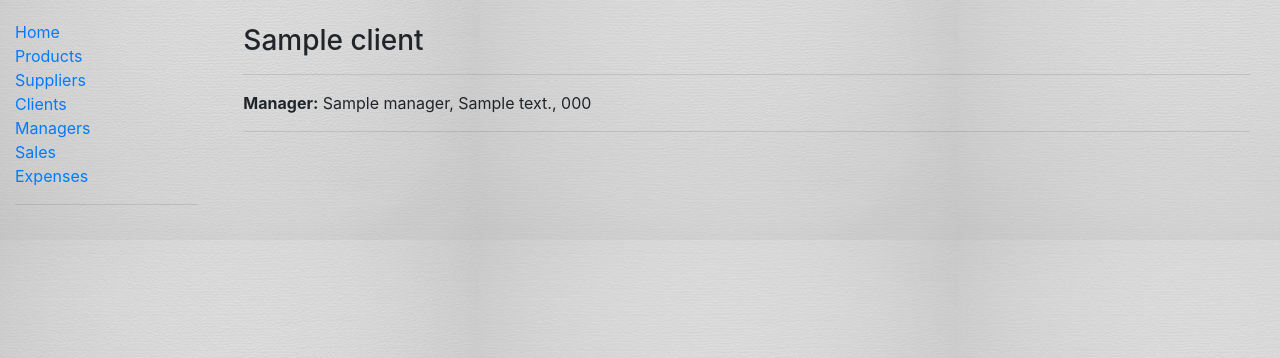
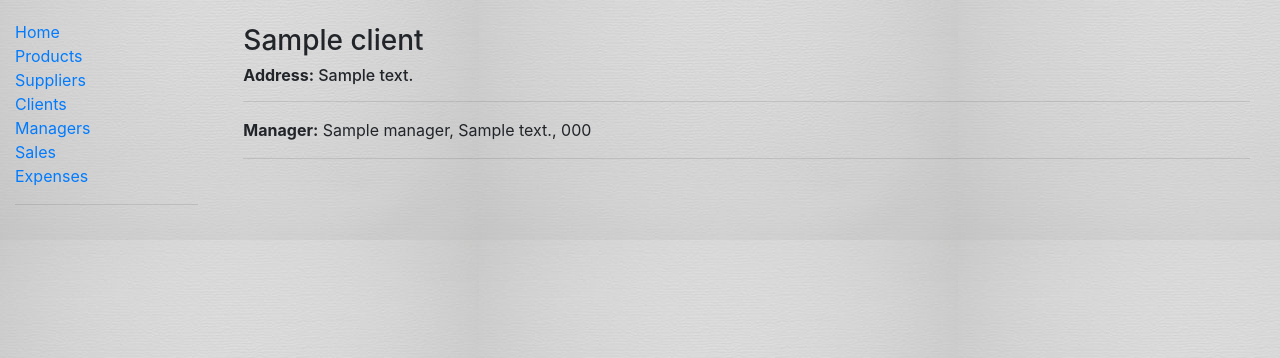
Before and after one commit to algimantasne/project, a Django app: page /library/clients/1 in a window 1280 px wide. Shown: the part 120-478 px from the top of the page. Run offline with Django 4.2, Linux system fonts and the light colour scheme; tables that the repository leaves empty hold one stand-in row (values such as "Sample post"); some libraries are stand-ins or nearby versions; some web fonts are replaced.

Commit message:
Add files via upload

```diff
--- a/myProject/vvsystem/library/templates/client.html
+++ b/myProject/vvsystem/library/templates/client.html
@@ -4,6 +4,7 @@
     <div class="container client">
 <br>
     <h3>{{ client.client_name }}</h3>
+  <h6><strong>Address:</strong> {{ client.address }}</h6>
 <hr>
   <p><strong>Manager:</strong> {{ client.manager }}</p>
 <hr>
```
